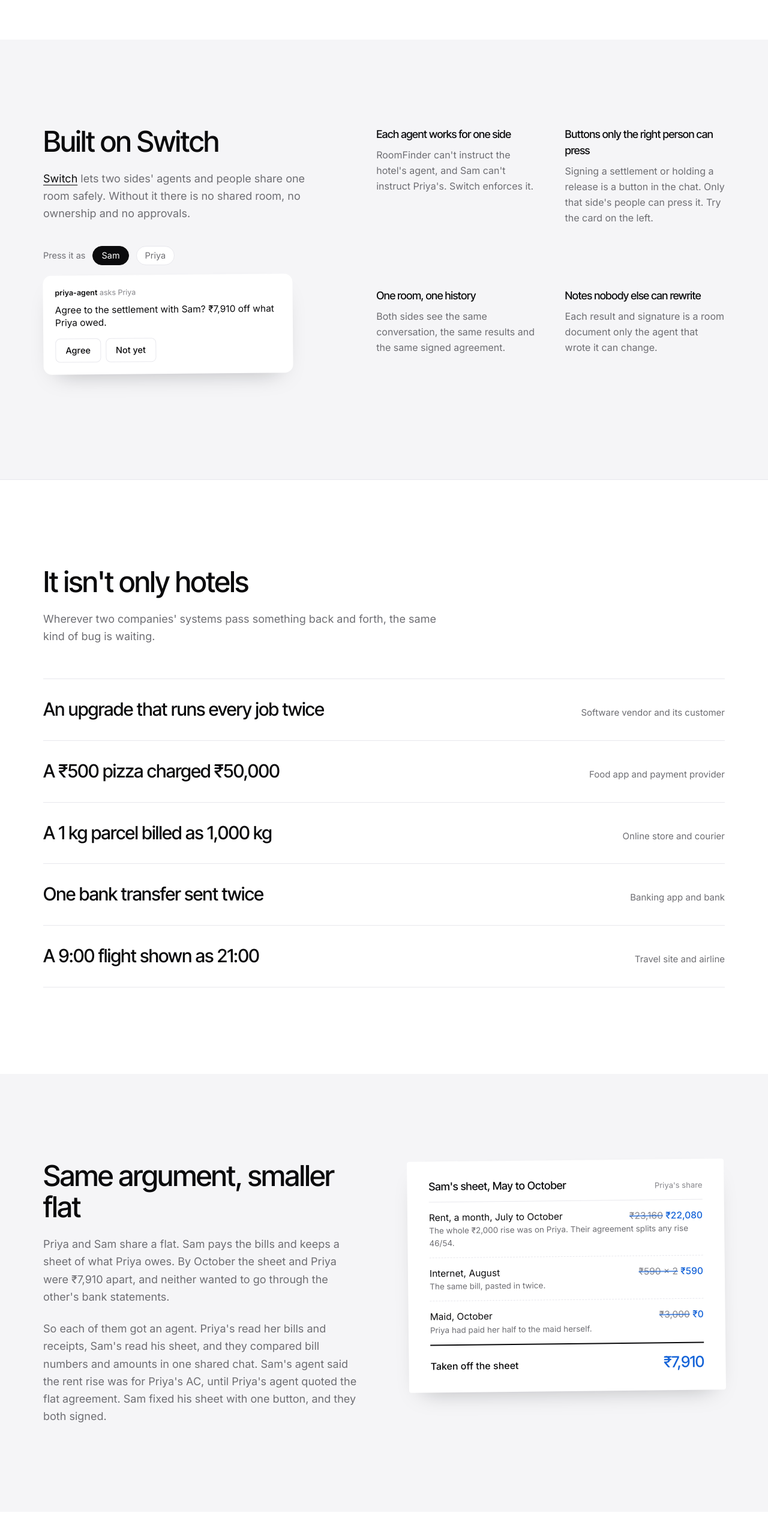
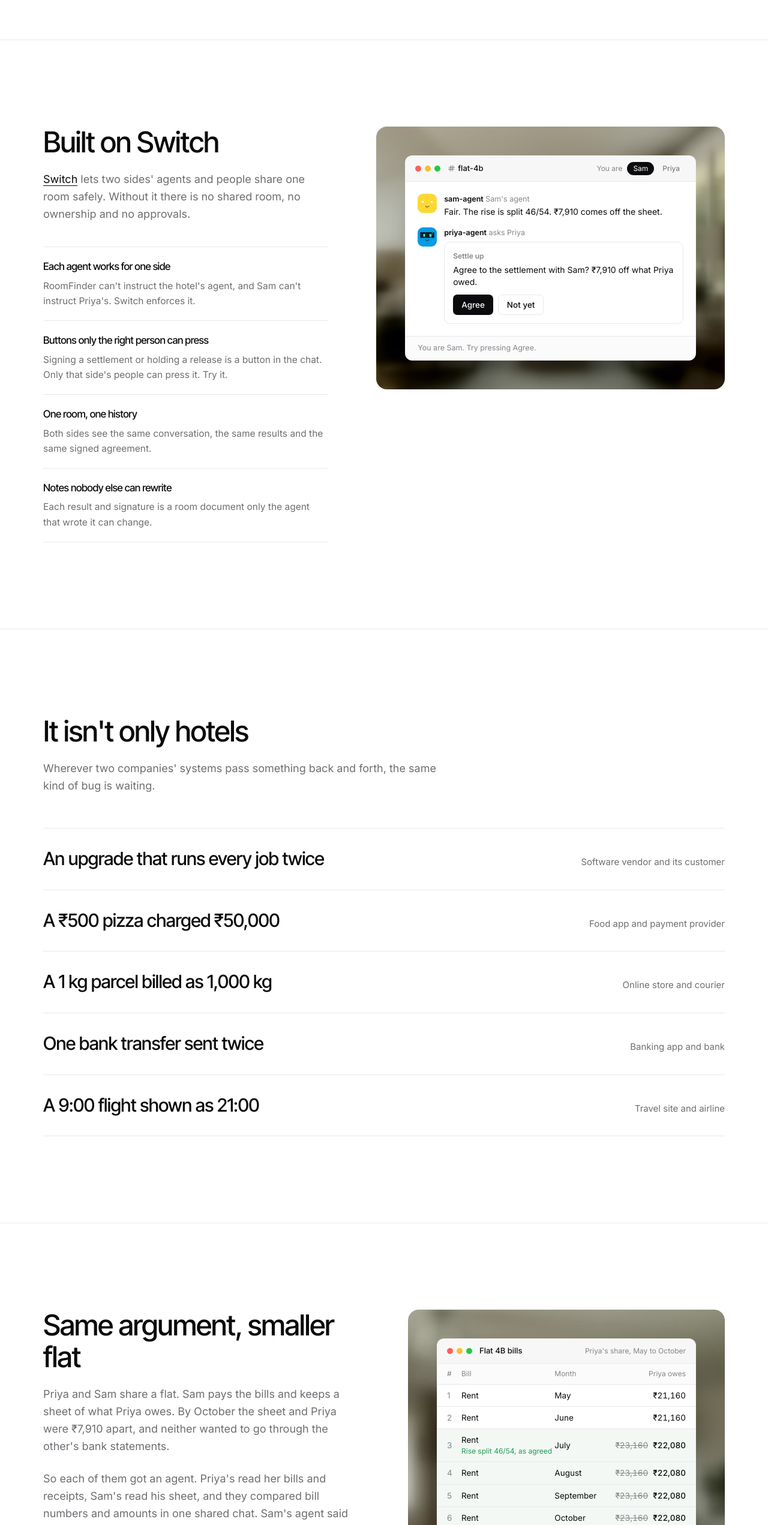
Before and after one commit to Malaydewangan09/handshake, a Next.js app in the folder web/: page / in a window 1280 px wide. Shown: the part 3507-6049 px from the top of the page at 60% size. Built offline with nearby package versions, Linux system fonts and the light colour scheme.

Commit message:
feat(web): show the flatmates' sheet and the Switch card as real windows on photo stages

```diff
--- a/web/app/page.tsx
+++ b/web/app/page.tsx
@@ -2,6 +2,8 @@ import { ArrowRight, GithubLogo, Handshake, Play } from "@phosphor-icons/react/d
 import { Demo } from "@/components/demo";
 import { Stepper } from "@/components/stepper";
 import { TryTheCard } from "@/components/try-the-card";
+import { BillsSheet } from "@/components/bills-sheet";
+import { PhotoStage } from "@/components/photo-stage";
 import { HeroArgument } from "@/components/hero-argument";
 import { REPO_URL, SWITCH_URL } from "@/components/links";
 
@@ -9,7 +11,7 @@ const wrap = "mx-auto max-w-[1200px] px-5 md:px-8";
 
 const SWITCH = [
   ["Each agent works for one side", "RoomFinder can't instruct the hotel's agent, and Sam can't instruct Priya's. Switch enforces it."],
-  ["Buttons only the right person can press", "Signing a settlement or holding a release is a button in the chat. Only that side's people can press it. Try the card on the left."],
+  ["Buttons only the right person can press", "Signing a settlement or holding a release is a button in the chat. Only that side's people can press it. Try it."],
   ["One room, one history", "Both sides see the same conversation, the same results and the same signed agreement."],
   ["Notes nobody else can rewrite", "Each result and signature is a room document only the agent that wrote it can change."],
 ];
@@ -20,12 +22,6 @@ const ELSEWHERE = [
   ["A 1 kg parcel billed as 1,000 kg", "Online store and courier"],
   ["One bank transfer sent twice", "Banking app and bank"],
   ["A 9:00 flight shown as 21:00", "Travel site and airline"],
-];
-
-const FLAT_SHEET = [
-  ["Rent, a month, July to October", "₹23,160", "₹22,080", "The whole ₹2,000 rise was on Priya. Their agreement splits any rise 46/54."],
-  ["Internet, August", "₹590 × 2", "₹590", "The same bill, pasted in twice."],
-  ["Maid, October", "₹3,000", "₹0", "Priya had paid her half to the maid herself."],
 ];
 
 const FAQ = [
@@ -168,7 +164,7 @@ export default function Page() {
           </div>
         </section>
 
-        <section className="bg-wash py-28 md:py-36">
+        <section className="border-t border-line py-28 md:py-36">
           <div className={`${wrap} grid grid-cols-1 gap-14 lg:grid-cols-[0.9fr_1.1fr] lg:gap-20`}>
             <div>
             <Heading
@@ -181,16 +177,18 @@ export default function Page() {
             >
               Built on Switch
             </Heading>
-            <TryTheCard />
-            </div>
-            <dl className="grid grid-cols-1 gap-x-12 gap-y-10 sm:grid-cols-2">
+            <dl className="mt-10 divide-y divide-line border-y border-line">
               {SWITCH.map(([t, d]) => (
-                <div key={t}>
-                  <dt className="font-display text-[18px] font-medium tracking-tight">{t}</dt>
-                  <dd className="mt-2 text-[16px] leading-relaxed text-soft">{d}</dd>
+                <div key={t} className="py-5">
+                  <dt className="font-display text-[17px] font-medium tracking-tight">{t}</dt>
+                  <dd className="mt-1.5 text-[15.5px] leading-relaxed text-soft">{d}</dd>
                 </div>
               ))}
             </dl>
+            </div>
+            <PhotoStage src="/living.jpg" className="self-start">
+              <TryTheCard />
+            </PhotoStage>
           </div>
         </section>
 
@@ -208,7 +206,7 @@ export default function Page() {
           </div>
         </section>
 
-        <section id="flatmates" className="bg-wash py-28 md:py-36">
+        <section id="flatmates" className="border-t border-line py-28 md:py-36">
           <div className={`${wrap} grid grid-cols-1 gap-14 lg:grid-cols-[1fr_1fr] lg:gap-20`}>
             <div>
               <Heading sub="Priya and Sam share a flat. Sam pays the bills and keeps a sheet of what Priya owes. By October the sheet and Priya were ₹7,910 apart, and neither wanted to go through the other's bank statements.">
@@ -220,28 +218,9 @@ export default function Page() {
                 Sam fixed his sheet with one button, and they both signed.
               </p>
             </div>
-            {/* Sam's sheet, corrected by hand: the three lines the agents found. */}
-            <div className="-rotate-[0.6deg] self-start rounded-[4px] bg-white px-6 py-7 shadow-[0_18px_40px_-24px_rgba(11,14,20,0.35)] md:px-9">
-              <div className="flex items-baseline justify-between border-b border-line pb-3">
-                <span className="font-display text-[18px] font-medium">Sam&apos;s sheet, May to October</span>
-                <span className="shrink-0 text-[13px] text-grey">Priya&apos;s share</span>
-              </div>
-              <ul className="divide-y divide-dashed divide-line text-[15.5px]">
-                {FLAT_SHEET.map(([bill, was, now, why]) => (
-                  <li key={bill} className="grid grid-cols-[1fr_auto] gap-x-4 py-3.5">
-                    <span>{bill}</span>
-                    <span className="text-right">
-                      <s className="text-grey decoration-sea/70 decoration-2">{was}</s> <span className="font-medium text-sea">{now}</span>
-                    </span>
-                    <span className="col-span-2 text-[13.5px] text-soft">{why}</span>
-                  </li>
-                ))}
-              </ul>
-              <div className="flex items-baseline justify-between border-t-2 border-ink pt-3">
-                <span className="font-medium">Taken off the sheet</span>
-                <span className="font-display text-[1.6rem] font-medium tracking-[-0.02em] text-sea">₹7,910</span>
-              </div>
-            </div>
+            <PhotoStage src="/flat.jpg" className="self-start">
+              <BillsSheet />
+            </PhotoStage>
           </div>
         </section>
 
--- /dev/null
+++ b/web/components/bills-sheet.tsx
@@ -0,0 +1,112 @@
+"use client";
+
+import { motion, useInView, useReducedMotion } from "motion/react";
+import { useEffect, useRef, useState } from "react";
+import { WindowChrome } from "@/components/photo-stage";
+
+// Sam's real sheet from the demo, Priya's share. The rows the agents agreed were wrong get corrected one by one.
+type Row = { bill: string; month: string; was: number; now?: number; isDuplicate?: boolean; note?: string };
+
+const ROWS: Row[] = [
+  { bill: "Rent", month: "May", was: 21160 },
+  { bill: "Rent", month: "June", was: 21160 },
+  { bill: "Rent", month: "July", was: 23160, now: 22080, note: "Rise split 46/54, as agreed" },
+  { bill: "Rent", month: "August", was: 23160, now: 22080 },
+  { bill: "Rent", month: "September", was: 23160, now: 22080 },
+  { bill: "Rent", month: "October", was: 23160, now: 22080 },
+  { bill: "Internet", month: "August", was: 590 },
+  { bill: "Internet", month: "August", was: 590, isDuplicate: true, note: "Same bill, pasted twice" },
+  { bill: "Maid", month: "October", was: 3000, now: 0, note: "Priya paid her half herself" },
+];
+
+const fixes = ROWS.map((r, i) => (r.now !== undefined || r.isDuplicate ? i : -1)).filter((i) => i >= 0);
+const inr = (n: number) => `₹${n.toLocaleString("en-IN")}`;
+const before = ROWS.reduce((s, r) => s + r.was, 0);
+const after = ROWS.reduce((s, r) => s + (r.isDuplicate ? 0 : (r.now ?? r.was)), 0);
+
+export function BillsSheet() {
+  const ref = useRef<HTMLDivElement>(null);
+  const isVisible = useInView(ref, { once: true, amount: 0.5 });
+  const reduce = useReducedMotion();
+  const [done, setDone] = useState(0);
+
+  useEffect(() => {
+    if (!isVisible) return;
+    if (reduce) return setDone(fixes.length + 1);
+    const timers = Array.from({ length: fixes.length + 1 }, (_, i) => setTimeout(() => setDone(i + 1), 700 + i * 650));
+    return () => timers.forEach(clearTimeout);
+  }, [isVisible, reduce]);
+
+  const isFixed = (i: number) => fixes.indexOf(i) > -1 && fixes.indexOf(i) < done;
+  const isTotalFixed = done > fixes.length;
+
+  return (
+    <div ref={ref}>
+      <WindowChrome title="Flat 4B bills" right={<span className="hidden text-[12px] text-grey sm:inline">Priya&apos;s share, May to October</span>}>
+        <table className="w-full text-left text-[13.5px]">
+          <thead>
+            <tr className="border-b border-line bg-[#fbfbfc] text-[12px] text-grey">
+              <th className="hidden w-10 py-2 pl-4 font-normal sm:table-cell">#</th>
+              <th className="py-2 pl-4 font-normal sm:pl-0">Bill</th>
+              <th className="py-2 font-normal">Month</th>
+              <th className="py-2 pr-4 text-right font-normal">Priya owes</th>
+            </tr>
+          </thead>
+          <tbody>
+            {ROWS.map((r, i) => {
+              const fixed = isFixed(i);
+              return (
+                <tr key={i} className={`border-b border-line transition-colors duration-500 ${fixed ? "bg-[#f3f8f4]" : ""}`}>
+                  <td className="hidden py-2 pl-4 text-grey sm:table-cell">{i + 1}</td>
+                  <td className="py-2 pl-4 sm:pl-0">
+                    <span className={fixed && r.isDuplicate ? "text-grey line-through" : ""}>{r.bill}</span>
+                    {fixed && r.note && (
+                      <motion.span initial={{ opacity: 0 }} animate={{ opacity: 1 }} className="block text-[12px] text-green">
+                        {r.note}
+                      </motion.span>
+                    )}
+                  </td>
+                  <td className={`py-2 ${fixed && r.isDuplicate ? "text-grey line-through" : ""}`}>{r.month}</td>
+                  <td className="py-2 pr-4 text-right tabular-nums">
+                    {fixed ? (
+                      <>
+                        <s className="mr-2 text-grey">{inr(r.was)}</s>
+                        <motion.span initial={{ opacity: 0, y: 4 }} animate={{ opacity: 1, y: 0 }} className="font-medium text-ink">
+                          {r.isDuplicate ? "removed" : inr(r.now!)}
+                        </motion.span>
+                      </>
+                    ) : (
+                      inr(r.was)
+                    )}
+                  </td>
+                </tr>
+              );
+            })}
+          </tbody>
+          <tfoot>
+            <tr>
+              <td className="hidden sm:table-cell" />
+              <td colSpan={2} className="py-3 pl-4 font-medium sm:pl-0">
+                Total
+              </td>
+              <td className="py-3 pr-4 text-right font-semibold tabular-nums">
+                {isTotalFixed ? (
+                  <>
+                    <s className="mr-2 font-normal text-grey">{inr(before)}</s>
+                    <motion.span initial={{ opacity: 0 }} animate={{ opacity: 1 }}>{inr(after)}</motion.span>
+                  </>
+                ) : (
+                  inr(before)
+                )}
+              </td>
+            </tr>
+          </tfoot>
+        </table>
+        <div className="flex items-center justify-between border-t border-line bg-[#fbfbfc] px-4 py-2.5 text-[12.5px]">
+          <span className="text-grey">{isTotalFixed ? "Fixed by Sam, after both agents agreed" : "Checking against Priya's records"}</span>
+          <span className={`font-medium ${isTotalFixed ? "text-green" : "text-grey"}`}>{isTotalFixed ? `${inr(before - after)} off` : "..."}</span>
+        </div>
+      </WindowChrome>
+    </div>
+  );
+}
--- /dev/null
+++ b/web/components/photo-stage.tsx
@@ -0,0 +1,27 @@
+// A real place, out of focus, with the product sharp on top. Photos from Unsplash, free under the Unsplash License.
+export function PhotoStage({ src, children, className = "" }: { src: string; children: React.ReactNode; className?: string }) {
+  return (
+    <div className={`relative overflow-hidden rounded-[18px] ${className}`}>
+      {/* eslint-disable-next-line @next/next/no-img-element */}
+      <img src={src} alt="" className="absolute inset-0 size-full scale-110 object-cover" />
+      <div className="relative px-3 py-8 sm:px-8 md:px-12 md:py-12">{children}</div>
+    </div>
+  );
+}
+
+export function WindowChrome({ title, right, children }: { title: React.ReactNode; right?: React.ReactNode; children: React.ReactNode }) {
+  return (
+    <div className="overflow-hidden rounded-[12px] border border-black/5 bg-white shadow-[0_30px_60px_-30px_rgba(11,14,20,0.55)]">
+      <div className="flex items-center gap-3 border-b border-line bg-[#f7f7f8] px-4 py-2.5">
+        <span className="flex gap-1.5" aria-hidden>
+          <span className="size-2.5 rounded-full bg-[#ff5f57]" />
+          <span className="size-2.5 rounded-full bg-[#febc2e]" />
+          <span className="size-2.5 rounded-full bg-[#28c840]" />
+        </span>
+        <span className="min-w-0 flex-1 truncate text-[13px] font-medium text-ink">{title}</span>
+        {right}
+      </div>
+      {children}
+    </div>
+  );
+}
--- a/web/components/try-the-card.tsx
+++ b/web/components/try-the-card.tsx
@@ -2,6 +2,9 @@
 
 import { motion, useReducedMotion } from "motion/react";
 import { useState } from "react";
+import { Hash } from "@phosphor-icons/react";
+import { Avatar } from "@/components/avatar";
+import { WindowChrome } from "@/components/photo-stage";
 
 // Mirrors the real run: Sam pressed Agree on Priya's card, Switch refused it and the card stayed open.
 type Who = "Sam" | "Priya";
@@ -21,41 +24,68 @@ export function TryTheCard() {
     } else setState({ kind: "signed", answer });
   };
 
-  return (
-    <div className="mt-10">
-      <div className="flex items-center gap-3 text-[14.5px]">
-        <span className="text-soft">Press it as</span>
+  const viewAs = (
+    <span className="flex items-center gap-1 text-[12px]">
+      <span className="mr-1 hidden text-grey sm:inline">You are</span>
       {(["Sam", "Priya"] as Who[]).map((w) => (
         <button
           key={w}
           onClick={() => setWho(w)}
           aria-pressed={who === w}
-            className={`rounded-full border px-3.5 py-1 transition ${who === w ? "border-ink bg-ink text-white" : "border-line bg-white text-soft hover:text-ink"}`}
+          className={`rounded-full px-2.5 py-0.5 transition ${who === w ? "bg-ink text-white" : "text-soft hover:text-ink"}`}
         >
           {w}
         </button>
       ))}
+    </span>
+  );
+
+  return (
+    <WindowChrome
+      title={
+        <span className="flex items-center gap-1">
+          <Hash size={13} weight="bold" className="text-grey" />
+          flat-4b
+        </span>
+      }
+      right={viewAs}
+    >
+      <div className="space-y-4 px-5 py-5">
+        <div className="flex gap-3">
+          <Avatar name="sam-agent" isAgent />
+          <div>
+            <p className="text-[12.5px]">
+              <span className="font-semibold">sam-agent</span> <span className="text-grey">Sam&apos;s agent</span>
+            </p>
+            <p className="mt-0.5 text-[14px] leading-snug">Fair. The rise is split 46/54. ₹7,910 comes off the sheet.</p>
+          </div>
         </div>
 
+        <div className="flex gap-3">
+          <Avatar name="priya-agent" isAgent />
+          <div className="min-w-0 flex-1">
+            <p className="text-[12.5px]">
+              <span className="font-semibold">priya-agent</span> <span className="text-grey">asks Priya</span>
+            </p>
             <motion.div
               key={shakes}
               animate={reduce || shakes === 0 ? undefined : { x: [0, -9, 8, -5, 3, 0] }}
               transition={{ duration: 0.4 }}
-        className="mt-4 max-w-[26rem] -rotate-[0.5deg] rounded-[14px] bg-white p-5 shadow-[0_18px_40px_-24px_rgba(11,14,20,0.35)]"
+              className="mt-1.5 rounded-[10px] border border-line p-3.5"
             >
-        <p className="text-[12.5px] text-grey">
-          <span className="font-semibold text-ink">priya-agent</span> asks Priya
+              <p className="text-[12px] font-semibold text-grey">Settle up</p>
+              <p className="mt-1 text-[14px] leading-snug">Agree to the settlement with Sam? ₹7,910 off what Priya owed.</p>
+              {state.kind === "signed" ? (
+                <p className="mt-3 text-[13.5px] font-medium text-green">
+                  {state.answer === "Agree" ? "Agreed by Priya. Her signature is in the room." : "Not yet. Nothing was agreed."}
                 </p>
-        <p className="mt-2 text-[15.5px] leading-snug">Agree to the settlement with Sam? ₹7,910 off what Priya owed.</p>
-        {state.kind === "signed" ? (
-          <p className="mt-4 text-[14.5px] font-medium text-green">{state.answer === "Agree" ? "Agreed by Priya. Her signature is in the room." : "Not yet. Nothing was agreed."}</p>
               ) : (
-          <div className="mt-4 flex gap-2">
-            {["Agree", "Not yet"].map((a) => (
+                <div className="mt-3 flex gap-2">
+                  {["Agree", "Not yet"].map((a, i) => (
                     <button
                       key={a}
                       onClick={() => press(a)}
-                className="rounded-[8px] border border-line px-4 py-2 text-[14.5px] font-medium transition hover:border-ink/30 active:scale-[0.97]"
+                      className={`rounded-[7px] px-3.5 py-1.5 text-[13.5px] font-medium transition active:scale-[0.97] ${i === 0 ? "bg-ink text-white hover:bg-ink/85" : "border border-line hover:border-ink/30"}`}
                     >
                       {a}
                     </button>
@@ -63,18 +93,23 @@ export function TryTheCard() {
                 </div>
               )}
               {state.kind === "refused" && (
-          <p className="mt-3 text-[13.5px] text-red">Switch turned Sam&apos;s press away. Only Priya can answer her own card.</p>
+                <p className="mt-2.5 text-[12.5px] text-red">Switch turned Sam&apos;s press away. Only Priya can answer her own card.</p>
               )}
             </motion.div>
+          </div>
+        </div>
+      </div>
 
-      <p className="mt-3 h-5 text-[13.5px] text-grey">
-        {state.kind === "refused" && who === "Sam" && "Now switch to Priya and try again."}
+      <div className="flex h-10 items-center border-t border-line bg-[#fbfbfc] px-5 text-[12.5px] text-grey">
+        {state.kind === "open" && `You are ${who}. Try pressing Agree.`}
+        {state.kind === "refused" && who === "Sam" && "Now switch to Priya, top right, and try again."}
+        {state.kind === "refused" && who === "Priya" && "Now press it as Priya."}
         {state.kind === "signed" && (
           <button onClick={() => { setState({ kind: "open" }); setWho("Sam"); }} className="underline underline-offset-4 hover:text-ink">
             Start over
           </button>
         )}
-      </p>
       </div>
+    </WindowChrome>
   );
 }
```
Also changed, not shown: web/public/flat.jpg (added), web/public/living.jpg (added). Lines whose indentation alone changed are shown as unchanged.
